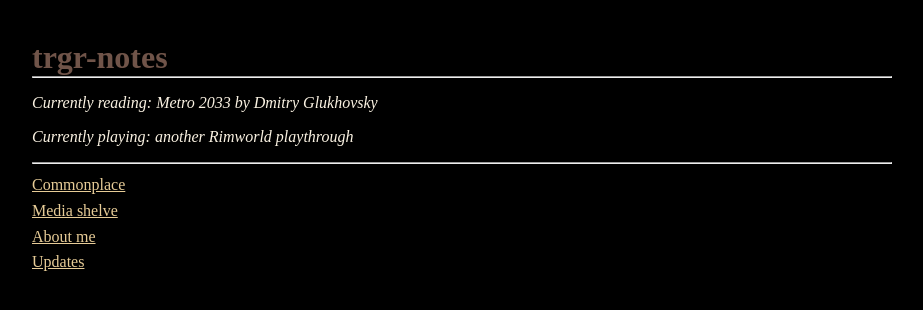
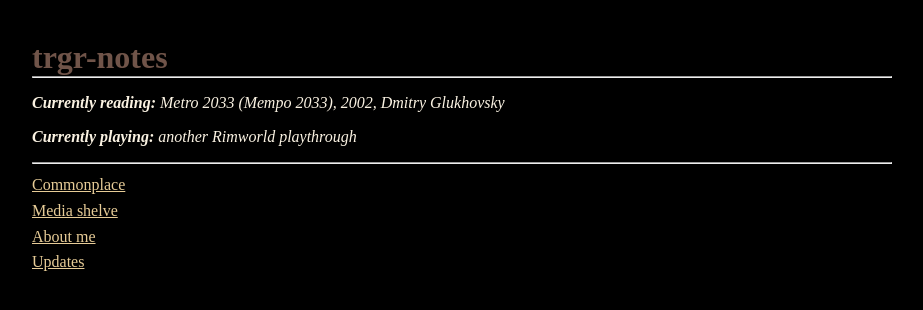
Before and after one commit to trgr-boi/trgr-notes, a plain HTML site: page index.html in a window 1280 px wide. Shown: the whole page, without its empty margins (178-1101 px from the left). Drawn offline with Linux system fonts and the light colour scheme.

```diff
--- a/index.html
+++ b/index.html
@@ -14,8 +14,13 @@
     <hr />
   </header>
 
-  <p><i>Currently reading: Metro 2033 by Dmitry Glukhovsky</i></p>
-  <p><i>Currently playing: another Rimworld playthrough</i></p>
+  <p>
+    <i><b>Currently reading:</b> Metro 2033 (Метро 2033), 2002, Dmitry
+      Glukhovsky</i>
+  </p>
+  <p>
+    <i><b>Currently playing:</b> another Rimworld playthrough</i>
+  </p>
   <hr />
 
   <div class="list">
```
